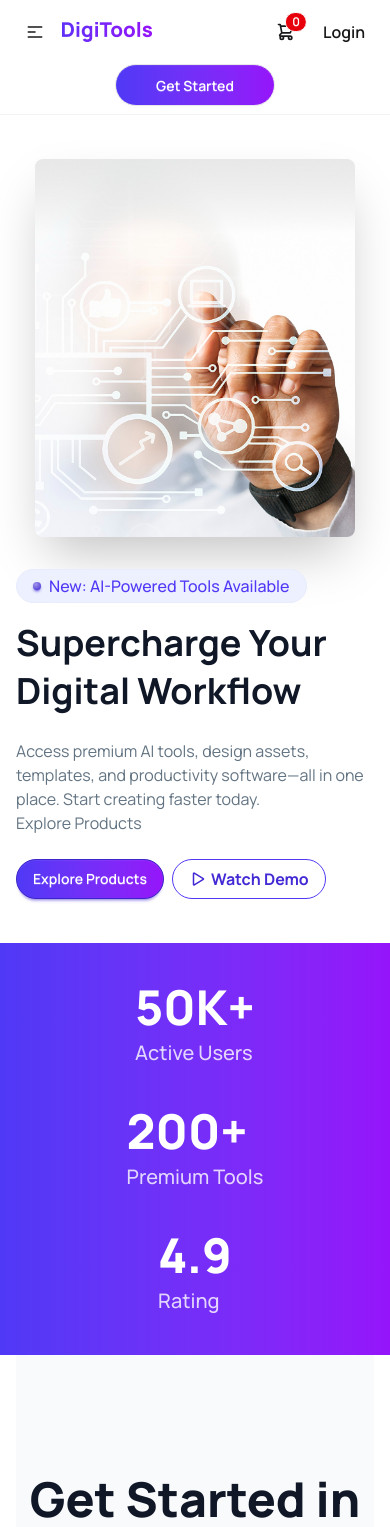
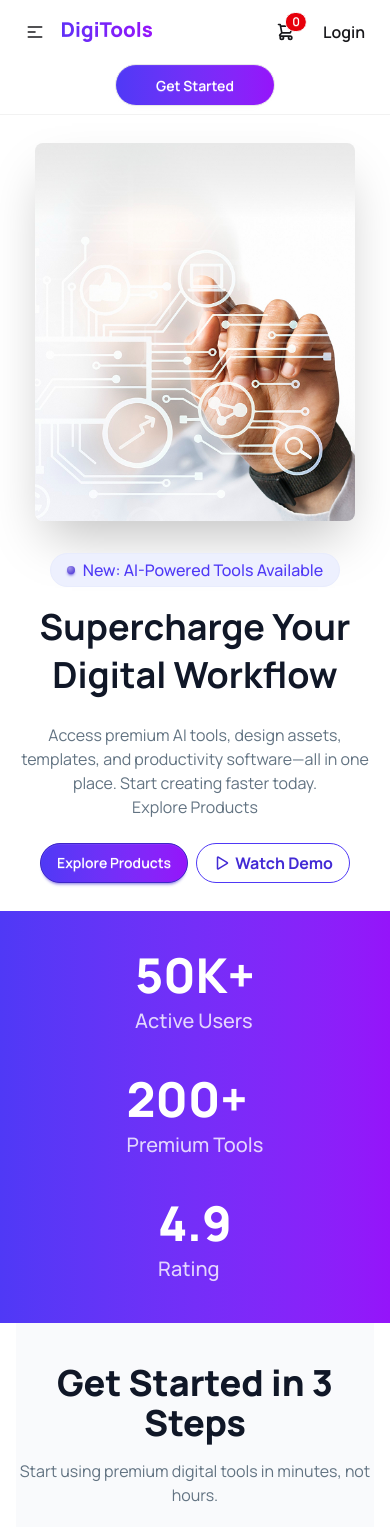
Before and after one commit to FahmidaAkterShimu/B13-Assignment-06, a React (Vite) app: page / in a window 390 px wide. Shown: the top 1527 px of the page. Built offline with nearby package versions, Linux system fonts and the light colour scheme.

Commit message:
made some sections responsive

```diff
--- a/src/components/Banner.jsx
+++ b/src/components/Banner.jsx
@@ -6,23 +6,26 @@ import { PiPlayBold } from 'react-icons/pi';
 const Banner = () => {
     return (
         <div className="hero py-7 md:py-15">
-            <div className="max-w-305 hero-content flex-col lg:flex-row-reverse">
+            <div className="md:max-w-305 hero-content flex-col lg:flex-row-reverse p-0 md:p-4">
                 <img
                     src={bannerImg}
                     className="max-w-80 md:max-w-full rounded-lg shadow-2xl"
                 />
 
 
-                <div>
+                <div className='text-center md:text-left mx-2 md:mx-0'>
                     {/* <div className="badge badge-soft badge-primary text-base font-medium text-[#4F39F6] rounded-full py-4 px-4 my-4">
                         <img src="online.png" alt="" />
                         New: AI-Powered Tools Available
                     </div> */}
                     <div className="badge badge-soft badge-primary text-base font-medium text-[#4F39F6] rounded-full py-4 px-4 my-4">
+                        {/* status */}
                         <div className="inline-grid *:[grid-area:1/1]">
                             <div className="status status-primary animate-ping"></div>
                             <div className="status status-primary"></div>
-                        </div> New: AI-Powered Tools Available </div>
+                        </div>
+                        New: AI-Powered Tools Available
+                    </div>
 
                     <h1 className="text-4xl md:text-7xl font-bold md:font-extrabold text-[#101727] leading-12 md:leading-20">Supercharge Your Digital Workflow</h1>
                     <p className="md:max-w-158 text-md md:text-lg md:leading-8 text-[#627382] py-6">
@@ -30,7 +33,7 @@ const Banner = () => {
                         software—all in one place. Start creating faster today. <br />
                         Explore Products
                     </p>
-                    <div className='flex gap-2 md:gap-4'>
+                    <div className='flex justify-center md:justify-start gap-2 md:gap-4'>
                         <button className="btn btn-primary bg-linear-to-r from-[#4F39F6] to-[#9514FA] text-white rounded-full">Explore Products</button>
                         <button className='btn btn-outline btn-primary rounded-full border-[#4F39F6] hover:bg-[#4F39F6] text-base font-bold'>
                             {/* <img src="Play.png" alt="" /> */}
--- a/src/components/Navbar.jsx
+++ b/src/components/Navbar.jsx
@@ -31,7 +31,7 @@ const Navbar = () => {
 
                 {/* for large device */}
                 <div className="navbar-center hidden lg:flex">
-                    <ul className="menu menu-horizontal px-1 font-semibold text-base hover:rounded-full">
+                    <ul className="menu menu-horizontal px-1 font-semibold text-base">
                         <li><a>Products</a></li>
                         <li><a>Features</a></li>
                         <li><a>Pricing</a></li>
--- a/src/components/Steps.jsx
+++ b/src/components/Steps.jsx
@@ -2,11 +2,11 @@ import React from 'react';
 
 const Steps = () => {
     return (
-        <div className='bg-[#F9FAFC] py-30 mx-4 lg:mx-0'>
+        <div className='bg-[#F9FAFC] py-10 md:py-30 mx-4 lg:mx-0'>
             <div className='max-w-300 mx-auto'>
 
                 <div className='text-center mb-10'>
-                    <h2 className='text-5xl font-extrabold text-[#101727] mb-4'>Get Started in 3 Steps</h2>
+                    <h2 className='text-4xl md:text-5xl font-extrabold text-[#101727] mb-4'>Get Started in 3 Steps</h2>
                     <p className='text-base text-[#627382]'>Start using premium digital tools in minutes, not hours.</p>
                 </div>
 
```
